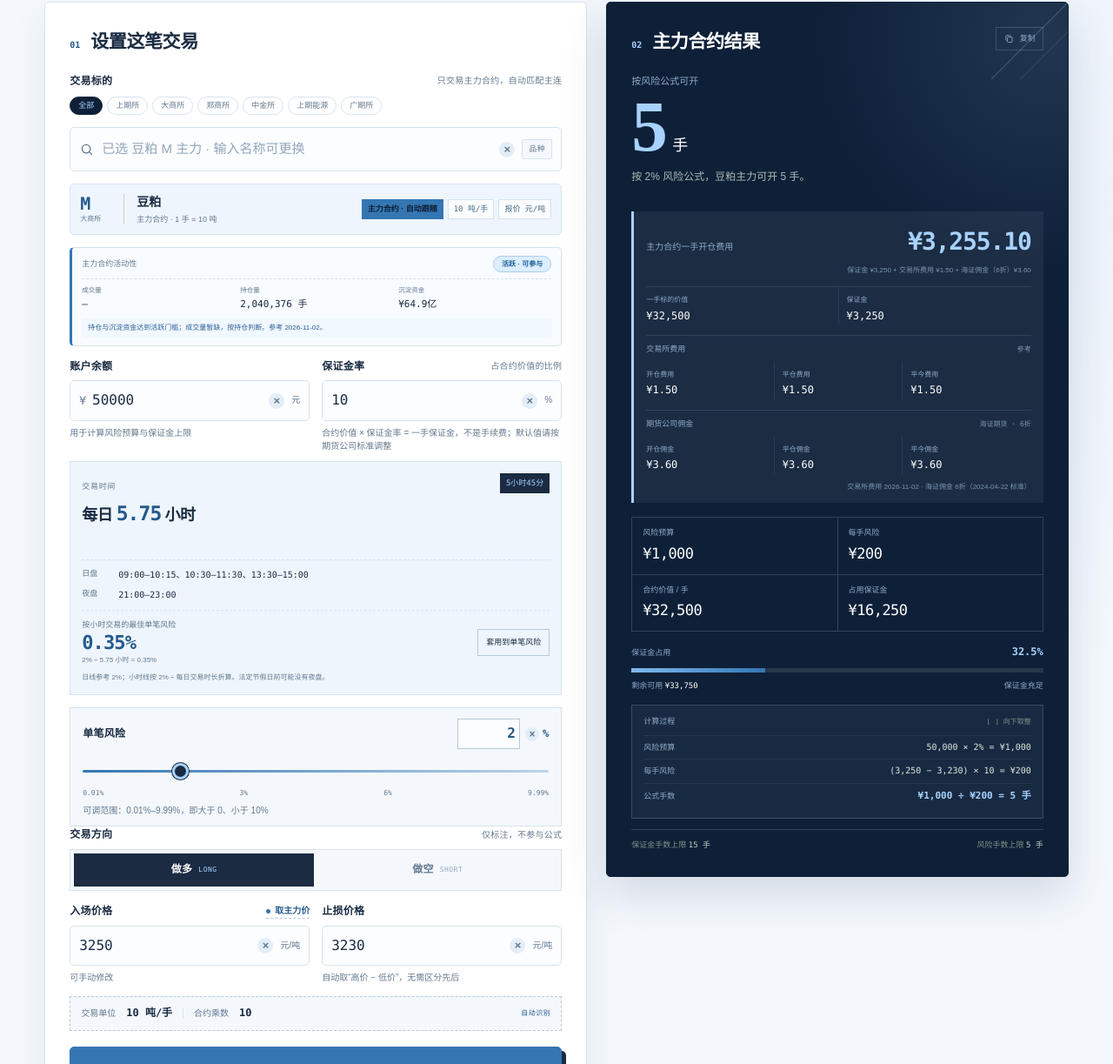
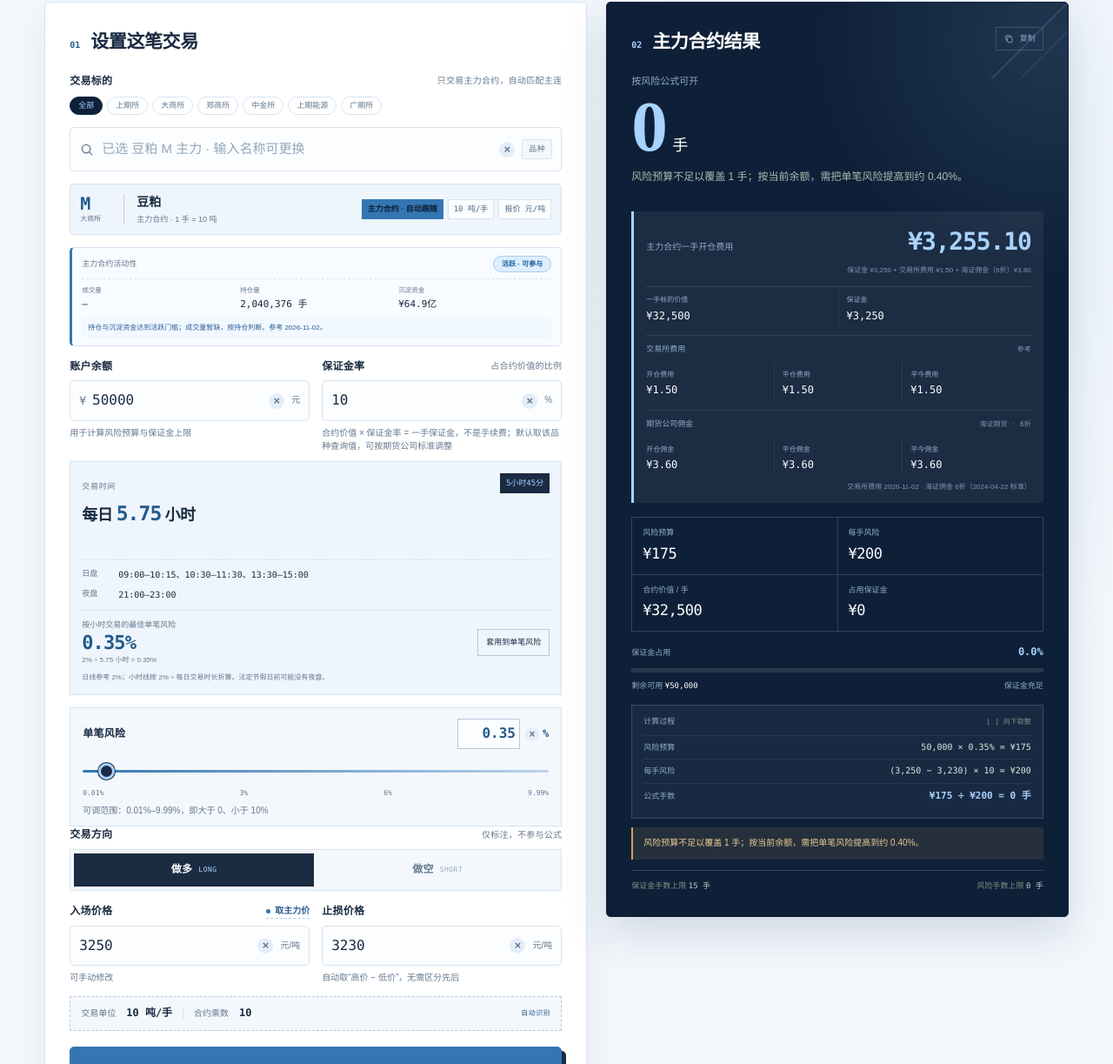
Before and after one commit to hahaclaw/cangheng-futures-position-calculator, a website with bundled scripts: page src/index.html in a window 1280 px wide. Shown: the part 211-1434 px from the top of the page at 87% size. Built offline with nearby package versions, Linux system fonts and the light colour scheme.

Commit message:
feat: default margin and hourly risk per instrument

```diff
--- a/src/assets/app.js
+++ b/src/assets/app.js
@@ -205,6 +205,15 @@ function updateSessionUI(instrument) {
   )}`;
 }
 
+function applySuggestedRisk({ notify = false } = {}) {
+  const value = Number(state.suggestedRiskPct);
+  if (!(value > 0)) return;
+  const text = value.toFixed(2);
+  dom.risk.value = text;
+  dom.riskNumber.value = text;
+  if (notify) toast(`已套用小时级最佳单笔风险 ${text}%`);
+}
+
 function refreshClearButtons() {
   $$(".input-shell").forEach((shell) => {
     const input = shell.querySelector("input");
@@ -283,6 +292,7 @@ function updateSelectionUI(instrument) {
   dom.multiplierValue.textContent = number(instrument.multiplier);
   dom.search.placeholder = `已选 ${instrument.name} ${instrument.code} 主力 · 输入名称可更换`;
   updateSessionUI(instrument);
+  applySuggestedRisk();
 }
 
 function setQuoteStatus(text, kind = "") {
@@ -940,11 +950,8 @@ function bindEvents() {
 
   dom.quoteButton.addEventListener("click", getQuote);
   dom.applySessionRisk.addEventListener("click", () => {
-    const value = Number(state.suggestedRiskPct);
-    if (!(value > 0)) return;
-    dom.riskNumber.value = value.toFixed(2);
+    applySuggestedRisk({ notify: true });
     update();
-    toast(`已套用小时级最佳单笔风险 ${value.toFixed(2)}%`);
   });
   dom.copy.addEventListener("click", copyResult);
   dom.mobileResultView.addEventListener("click", () => {
@@ -979,6 +986,7 @@ function bindEvents() {
 
 function init() {
   if (!state.instrument) throw new Error("默认品种数据缺失");
+  dom.margin.value = String(state.instrument.marginPct);
   updateSelectionUI(state.instrument);
   dom.instrumentCount.textContent = String(INSTRUMENTS.length);
   dom.year.textContent = String(new Date().getFullYear());
--- a/src/index.html
+++ b/src/index.html
@@ -183,7 +183,7 @@
                   <input id="margin-rate" name="marginRate" type="number" inputmode="decimal" min="0" max="100" step="0.5" value="10" />
                   <span class="input-suffix">%</span>
                 </div>
-                <span class="field-help">合约价值 × 保证金率 = 一手保证金，不是手续费；默认值请按期货公司标准调整</span>
+                <span class="field-help">合约价值 × 保证金率 = 一手保证金，不是手续费；默认取该品种查询值，可按期货公司标准调整</span>
               </div>
             </div>
 
@@ -230,7 +230,7 @@
                     min="0.01"
                     max="9.99"
                     step="0.01"
-                    value="2"
+                    value="0.35"
                     aria-label="单笔风险百分比"
                   />
                   <button
@@ -244,7 +244,7 @@
                   <span>%</span>
                 </div>
               </div>
-              <input id="risk" name="riskPct" type="range" min="0.01" max="9.99" step="0.01" value="2" />
+              <input id="risk" name="riskPct" type="range" min="0.01" max="9.99" step="0.01" value="0.35" />
               <div class="range-labels" aria-hidden="true">
                 <span>0.01%</span><span>3%</span><span>6%</span><span>9.99%</span>
               </div>
@@ -323,10 +323,10 @@
             <div class="result-main" id="result-main">
               <p class="result-label">按风险公式可开</p>
               <div class="result-number">
-                <strong id="result-lots">5</strong>
+                <strong id="result-lots">0</strong>
                 <span id="result-unit">手</span>
               </div>
-              <p class="result-summary" id="result-summary">按 2% 风险公式，豆粕主力可开 5 手。</p>
+              <p class="result-summary" id="result-summary">按 0.35% 风险公式，豆粕主力可开 0 手。</p>
             </div>
 
             <div class="result-cost">
@@ -387,7 +387,7 @@
             <dl class="result-metrics">
               <div>
                 <dt>风险预算</dt>
-                <dd id="metric-risk-budget">¥1,000</dd>
+                <dd id="metric-risk-budget">¥175</dd>
               </div>
               <div>
                 <dt>每手风险</dt>
@@ -424,7 +424,7 @@
               </div>
               <div class="formula-line">
                 <span>风险预算</span>
-                <code id="formula-risk">50,000 × 2% = ¥1,000</code>
+                <code id="formula-risk">50,000 × 0.35% = ¥175</code>
               </div>
               <div class="formula-line">
                 <span>每手风险</span>
@@ -432,7 +432,7 @@
               </div>
               <div class="formula-line formula-line-final">
                 <span>公式手数</span>
-                <code id="formula-final">¥1,000 ÷ ¥200 = 5 手</code>
+                <code id="formula-final">¥175 ÷ ¥200 = 0 手</code>
               </div>
             </div>
 
@@ -440,7 +440,7 @@
 
             <div class="result-foot">
               <span>保证金手数上限 <b id="metric-margin-lots">15 手</b></span>
-              <span>风险手数上限 <b id="metric-risk-lots">5 手</b></span>
+              <span>风险手数上限 <b id="metric-risk-lots">0 手</b></span>
             </div>
           </aside>
         </div>
@@ -616,7 +616,7 @@
     <div class="mobile-result-bar" id="mobile-result-bar" aria-live="polite">
       <div class="mobile-result-metric">
         <span>公式手数</span>
-        <strong id="mobile-result-lots">5 手</strong>
+        <strong id="mobile-result-lots">0 手</strong>
       </div>
       <div class="mobile-result-metric">
         <span>一手开仓费用</span>
```
Also changed, not shown: README.md.
